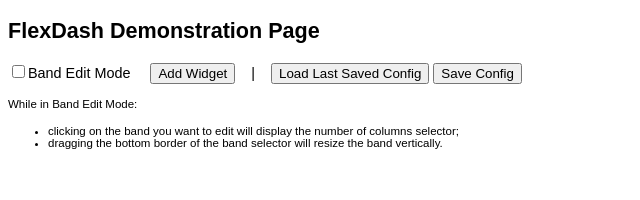
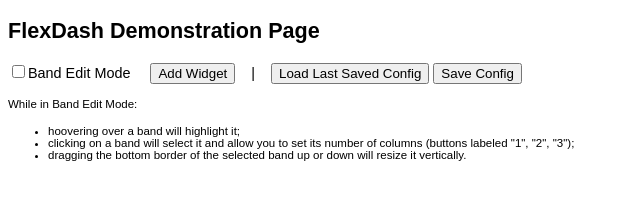
Before and after one commit to raulcostajunior/flexDash, a plain HTML site: page flexDashDemo.html in a window 1280 px wide. Shown: the whole page, without its empty margins (0-640 px from the left). Drawn offline with Linux system fonts and the light colour scheme.

Commit message:
Update flexDashDemo.html

```diff
--- a/flexDashDemo.html
+++ b/flexDashDemo.html
@@ -26,10 +26,13 @@
         While in Band Edit Mode:
             <ul>
                 <li style="font-size: 0.8em;">
-                    clicking on the band you want to edit will display the number of columns selector;
+                    hoovering over a band will highlight it;
                 </li>
                 <li style="font-size: 0.8em;">
-                    dragging the bottom border of the band selector will resize the band vertically.
+                    clicking on a band will select it and allow you to set its number of columns (buttons labeled "1", "2", "3");
+                </li>
+                <li style="font-size: 0.8em;">
+                    dragging the bottom border of the selected band up or down will resize it vertically.
                 </li>
             </ul>
     </p>
```
